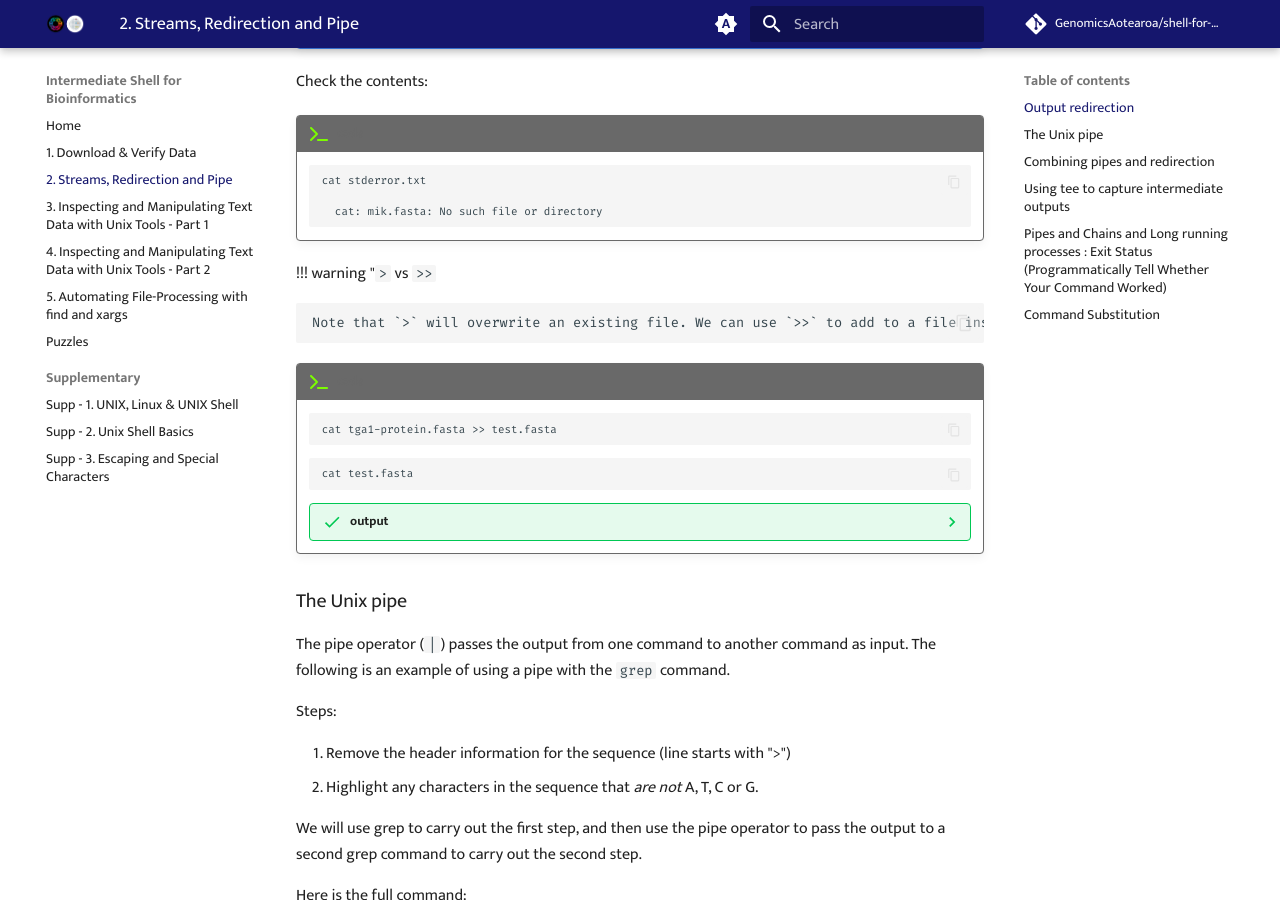
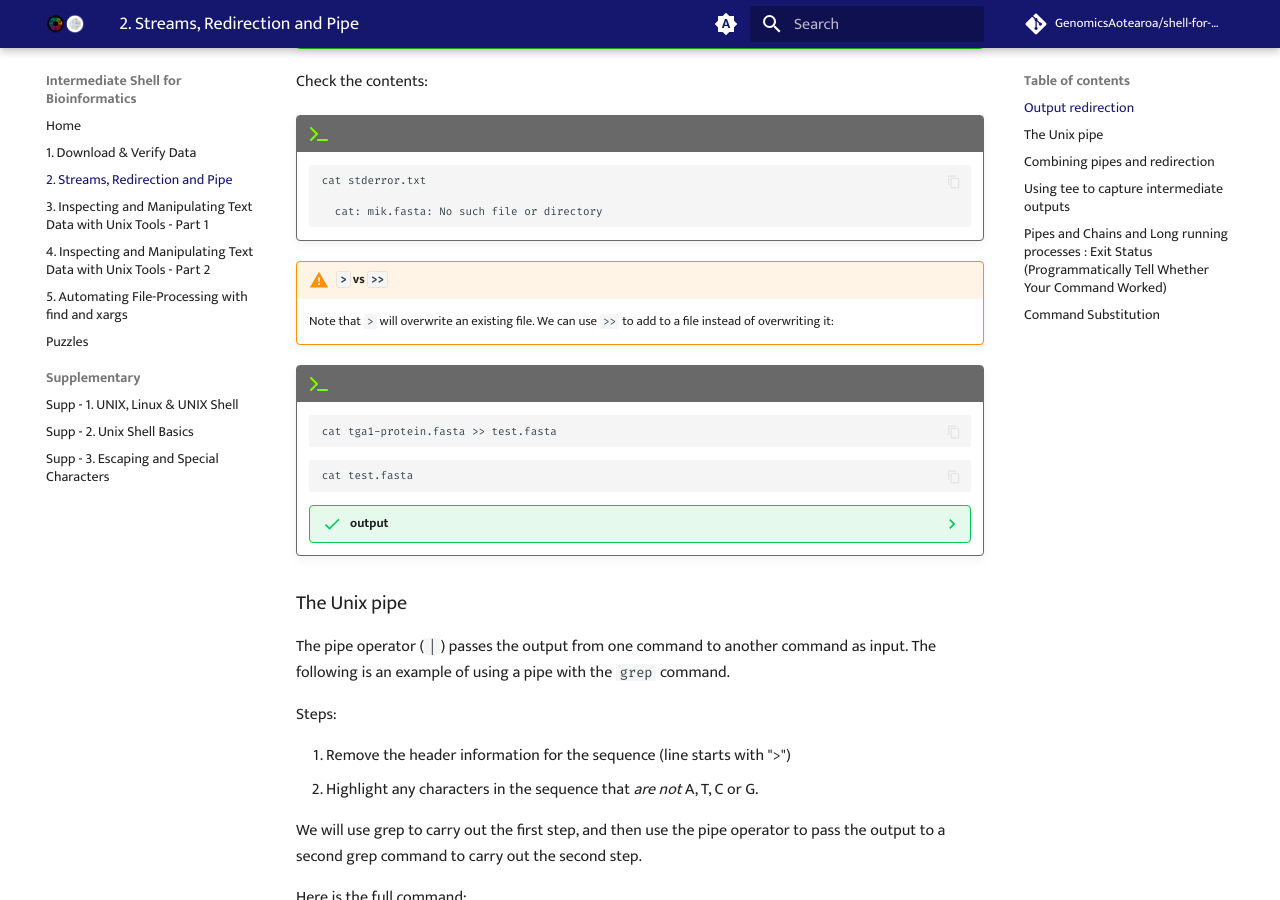
Before and after one commit to GenomicsAotearoa/shell-for-bioinformatics, an MkDocs documentation site: the page built from docs/3_streams_red_pipe.md, in a window 1280 px wide and 900 px high, scrolled down 2384 px. Built offline with MkDocs 1.6.1 and Material for MkDocs 9.7.7, drawn with Linux system fonts in a browser that asks for light colours; comment, search, counter and statistics services are not loaded.

Commit message:
update warning admonition and descriptor

````diff
--- a/docs/3_streams_red_pipe.md
+++ b/docs/3_streams_red_pipe.md
@@ -161,7 +161,7 @@ Check the contents:
 
       cat: mik.fasta: No such file or directory
     ```
-!!! warning "`>` vs `>>`
+!!! warning "`>` vs `>>`"
 
     Note that `>` will overwrite an existing file. We can use `>>` to add to a file instead of overwriting it:
 
````
Also changed, not shown: other parts of docs/3_streams_red_pipe.md (+1 -1 lines).
